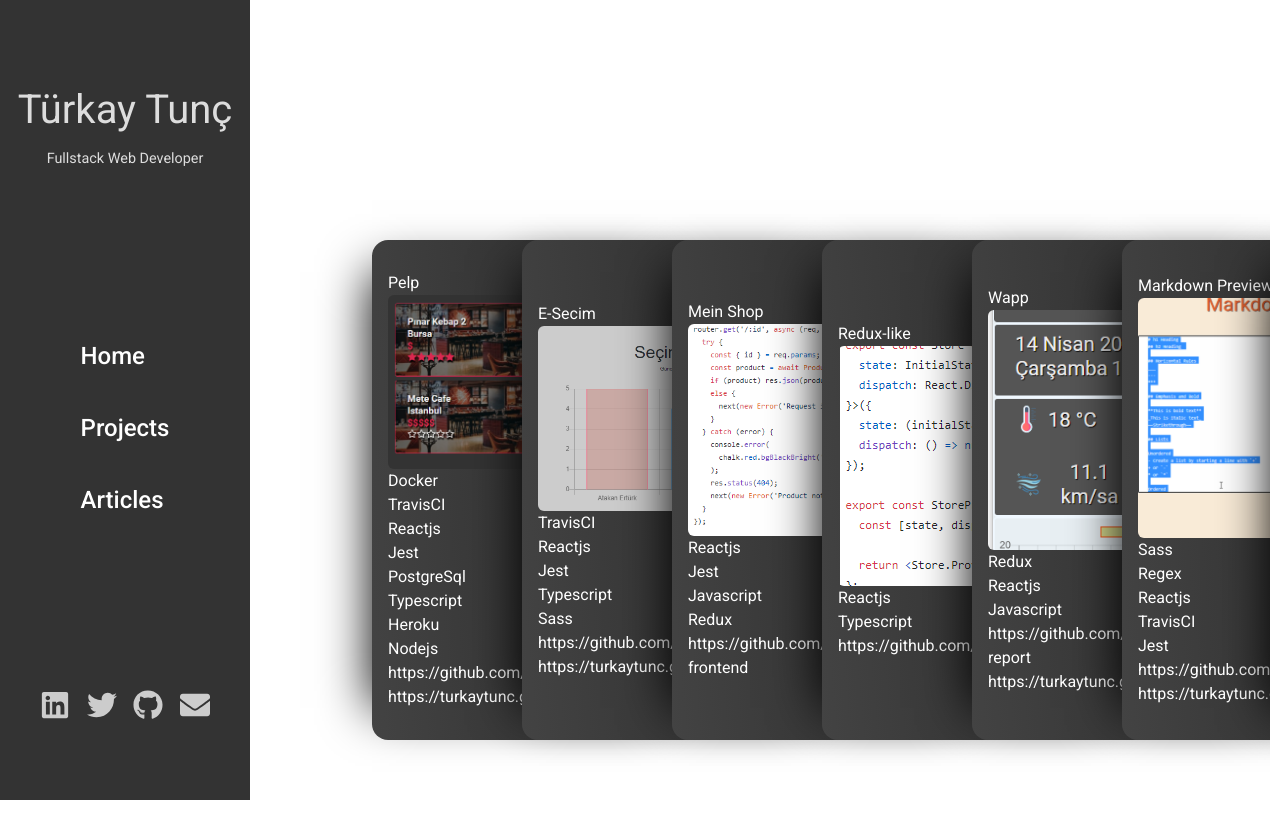
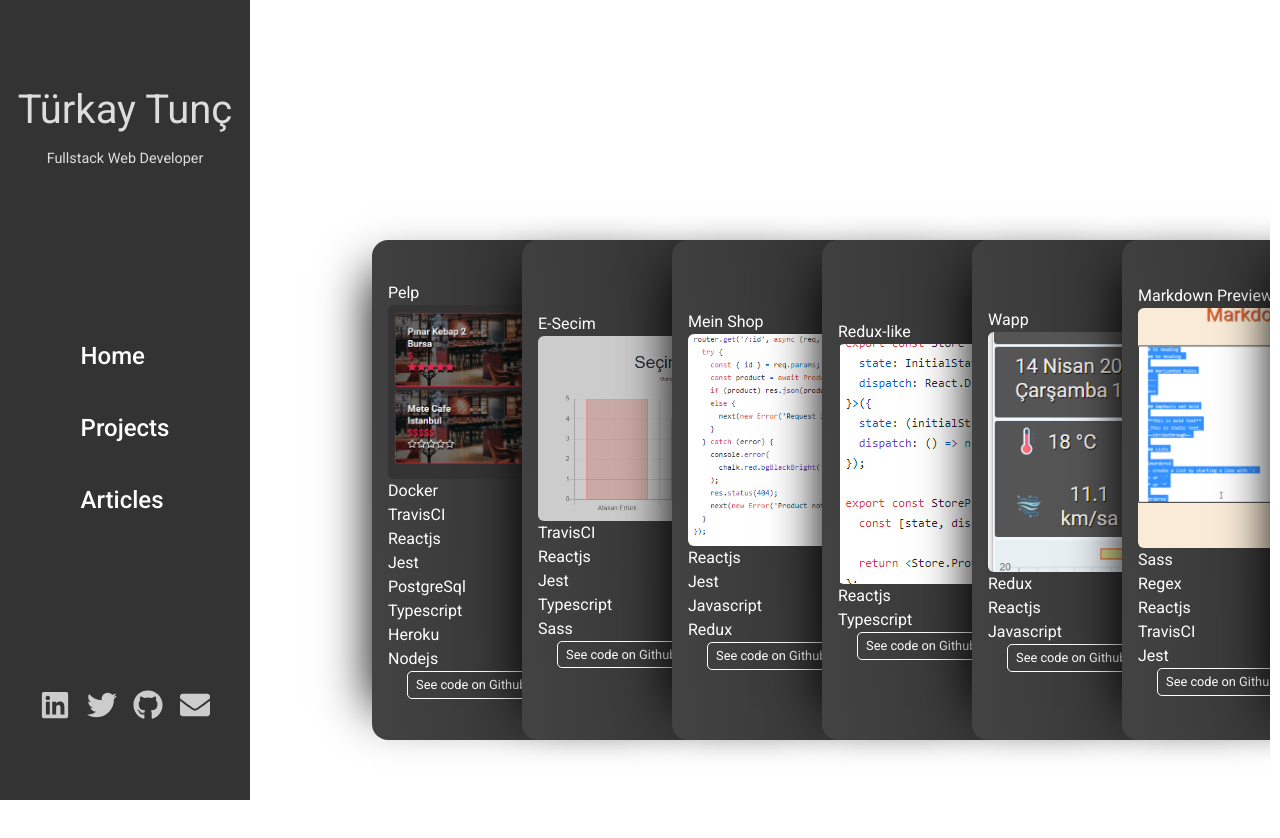
Before and after one commit to turkaytunc/portfolio, a React (Create React App) app: page /portfolio/projects in a window 1280 px wide. Shown: the top 838 px of the page. Built offline with nearby package versions, Linux system fonts and the light colour scheme.

Commit message:
update: project live link and github source link.

```diff
--- a/src/components/projects/project/Project.tsx
+++ b/src/components/projects/project/Project.tsx
@@ -23,9 +23,17 @@ const Project = ({ zIndex, imageSource, githubLink, techs, title, liveProjectLin
           <div key={Math.random()}>{item}</div>
         ))}
       </div>
-      <div>
-        <div>{githubLink}</div>
-        <div>{liveProjectLink}</div>
+      <div className="project-links-container">
+        <div>
+          <a href={githubLink} target="_blank" rel="noopener noreferrer">
+            See code on Github
+          </a>
+        </div>
+        <div>
+          <a href={liveProjectLink} target="_blank" rel="noopener noreferrer">
+            Go to live project
+          </a>
+        </div>
       </div>
     </div>
   );
--- a/src/components/projects/project/project.scss
+++ b/src/components/projects/project/project.scss
@@ -34,6 +34,35 @@
   justify-content: center;
 }
 
+.project-links-container {
+  display: flex;
+  font-size: 0.8rem;
+  justify-content: space-around;
+  div {
+    border: 1px solid white;
+    padding: 0.2rem 0.5rem;
+    border-radius: 5px;
+    background-color: transparent;
+    color: white;
+
+    &:hover {
+      animation: button-fill-anim 300ms linear forwards;
+    }
+  }
+}
+
+@keyframes button-fill-anim {
+  0% {
+    background-color: transparent;
+    color: white;
+  }
+
+  100% {
+    background-color: white;
+    color: #333;
+  }
+}
+
 @keyframes scaleUp {
   from {
     transform: scale(0.1);
```
